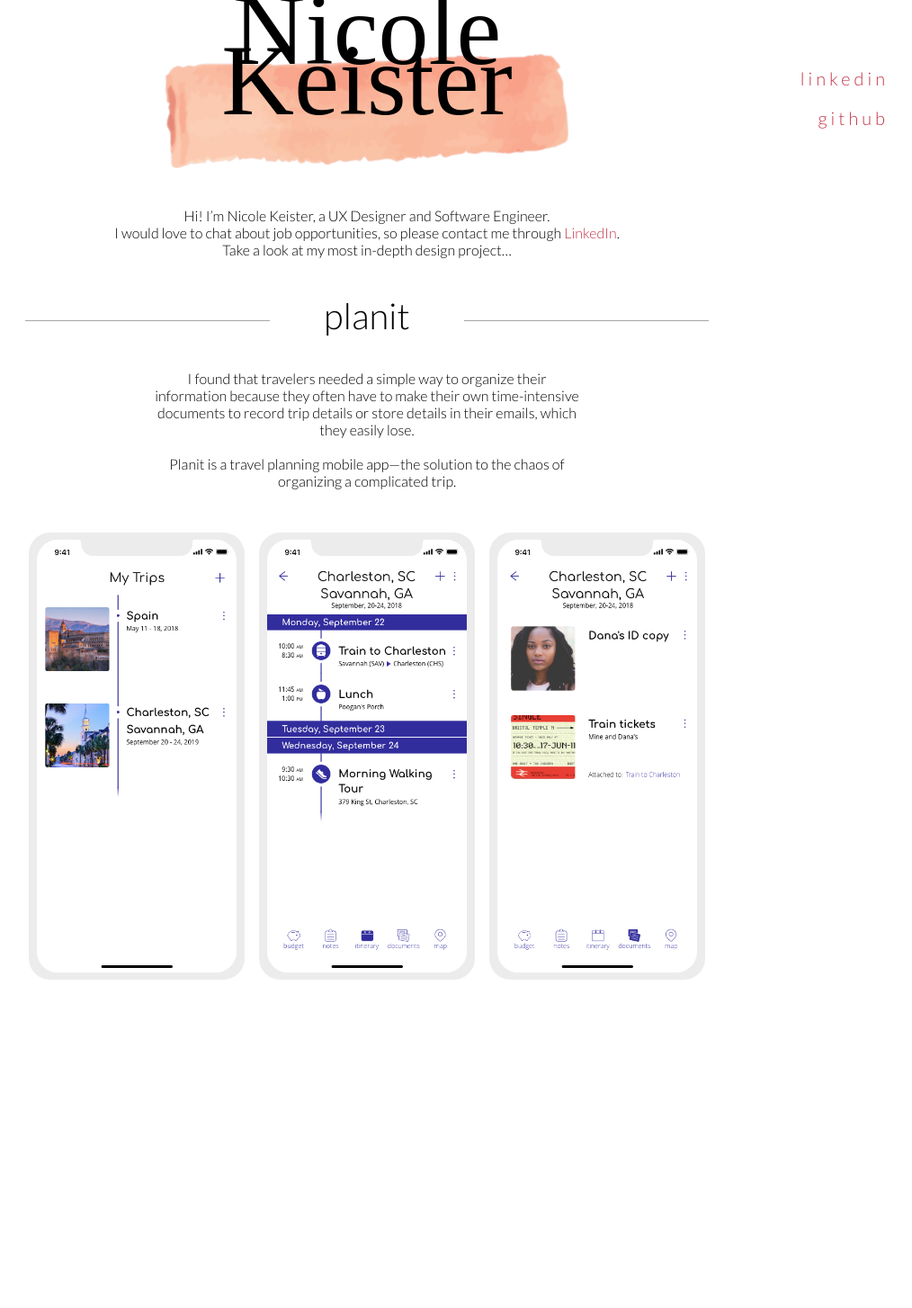
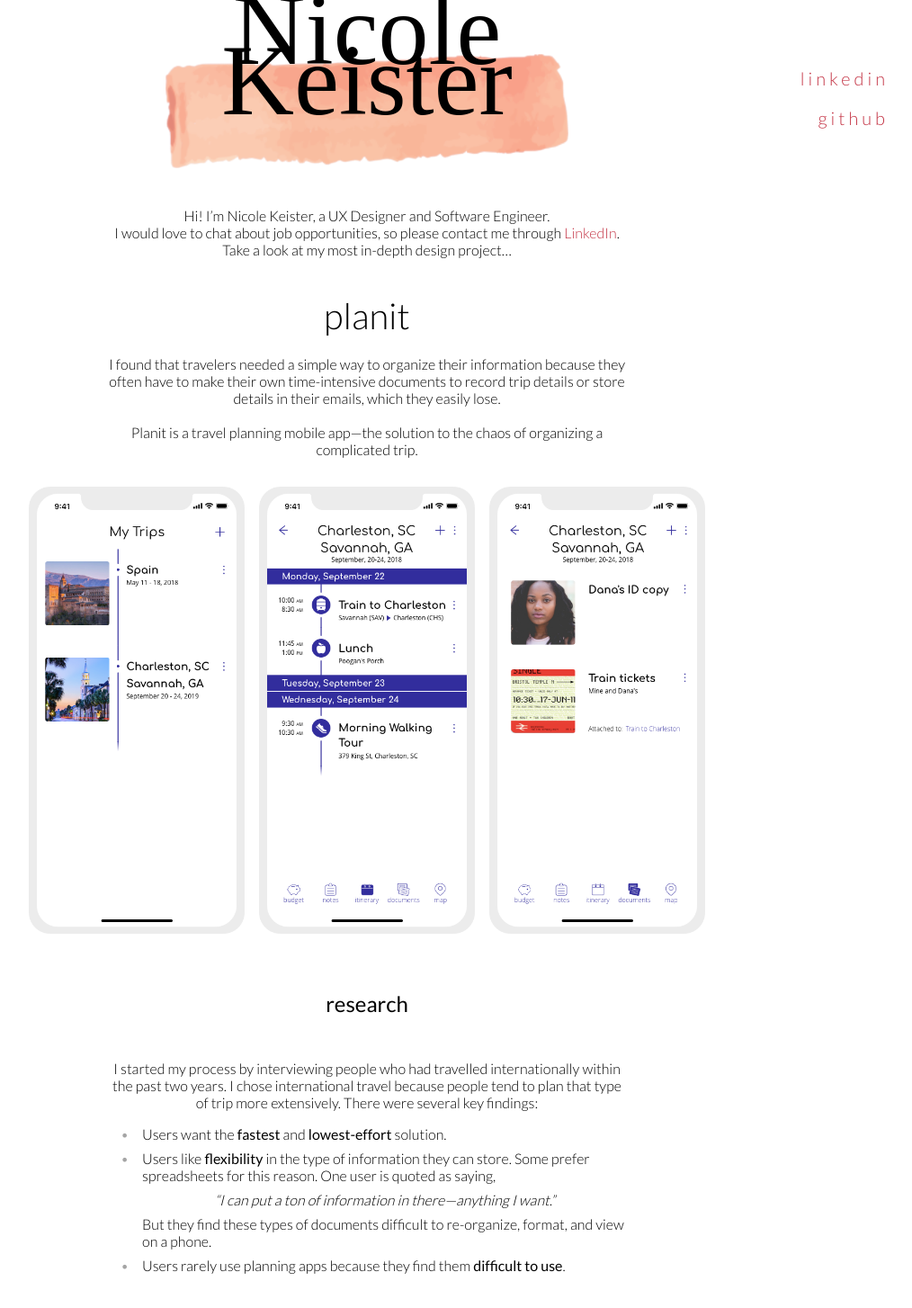
Before and after one commit to nrkeister/portfolio, a React (Create React App) app: page / in a window 1280 px wide. Shown: the top 1454 px of the page at 90% size, without its empty margins (232-1246 px from the left). Before the commit the page ends 1184 px from the top, so only its background shows below. Built offline with nearby package versions, Linux system fonts and the light colour scheme; a web font is replaced by a local one.

Commit message:
Add notes on initial user research

```diff
--- a/src/App.js
+++ b/src/App.js
@@ -15,11 +15,33 @@ class App extends Component {
                 Take a look at my most in-depth design project…
             </p>
         );};
-        const planitIntro1 = 'I found that travelers needed a simple way to organize their information because they ' +
-            'often have to make their own time-intensive documents to record trip details or store details in their ' +
-            'emails, which they easily lose.';
-        const planitIntro2 = 'Planit is a travel planning mobile app—the solution to the chaos of organizing a ' +
-            'complicated trip.';
+
+        const planitInto = () => {return(
+            <p className={'description'}>
+                I found that travelers needed a simple way to organize their information because they often have to
+                make their own time-intensive documents to record trip details or store details in their emails,
+                which they easily lose.<br/><br/>
+                Planit is a travel planning mobile app—the solution to the chaos of organizing a complicated trip.
+            </p>
+        );};
+
+        const research = () => {return(
+            <p className={'description'}>
+                I started my process by interviewing people who had travelled internationally within the past two years.
+                I chose international travel because people tend to plan that type of trip more extensively.
+                There were several key findings:
+                <ul>
+                    <li>Users want the <b>fastest</b> and <b>lowest-effort</b> solution.</li>
+                    <li>Users like <b>flexibility</b> in the type of information they can store. Some prefer
+                        spreadsheets for this reason. One user is quoted as saying,
+                        <div className={'quote'}>“I can put a ton of information in there—anything I want.”</div>
+                        But they find these types of documents difficult to re-organize, format, and view on a phone.</li>
+                    <li>Users rarely use planning apps because they find them <b>difficult to use</b>.</li>
+                </ul>
+            </p>
+        );};
+
+
 
         return (
             <div>
@@ -39,12 +61,14 @@ class App extends Component {
                 </div>
                 {intro()}
                 <div className={'project-title'}>planit</div>
-                <p className={'description'}>{planitIntro1}<br/><br/>{planitIntro2}</p>
+                {planitInto()}
                 <div style={{marginTop: 2 + 'em', marginBottom: 2 + 'em'}} >
                     <img src={tripListFull} style={{width: 15 + 'em', marginRight: 1 + 'em'}} alt="Full trip list"/>
                     <img src={tripItinFull} style={{width: 15 + 'em', marginRight: 1 + 'em'}} alt="Full trip itinerary"/>
                     <img src={tripDocuments} style={{width: 15 + 'em'}} alt="Trip documents"/>
                 </div>
+                <p className={'subheader'}>research</p>
+                {research()}
             </div>
         );
     }
--- a/src/styles/App.css
+++ b/src/styles/App.css
@@ -1,3 +1,4 @@
+@charset "UTF-8";
 body {
   margin: 0;
   padding: 60px;
@@ -9,8 +10,12 @@ body {
   -moz-osx-font-smoothing: grayscale;
 }
 
-.subheader {
+.subheader, b {
   font-weight: 400;
+}
+
+.quote, i {
+  font-style: italic;
 }
 
 a {
@@ -36,6 +41,11 @@ a:before {
 a:hover:before {
   visibility: visible;
   transform: scaleX(1);
+}
+
+.quote {
+  text-align: center;
+  margin: 0.5em 0;
 }
 
 .App {
@@ -85,31 +95,32 @@ a:hover:before {
   transform: scaleX(0);
 }
 
-.project-title:after, .project-title:before {
-  content: "";
-  display: inline-block;
-  width: 50%;
-  vertical-align: middle;
-  border-bottom: 0.5px solid;
-  color: #A5A5A5;
-}
-
 .project-title {
   font-size: 2.5em;
   margin: 1em 5em 0.5em;
   position: relative;
   overflow: hidden;
 }
-.project-title:before {
-  margin: 0 1.5em 0 -55%;
-}
-.project-title:after {
-  margin: 0 -55% 0 1.5em;
+
+.description {
+  margin: 0 25% 0;
+  display: inline-block;
 }
 
-.description {
-  width: 30em;
+ul {
+  text-align: left;
+  list-style: none;
+  padding-left: 2.5em;
+}
+ul li {
+  padding-bottom: 0.5em;
+}
+ul li:before {
+  content: "•";
+  color: #A5A5A5;
   display: inline-block;
+  width: 1.5em;
+  margin-left: -1.5em;
 }
 
 /*# sourceMappingURL=App.css.map */
--- a/src/styles/App.scss
+++ b/src/styles/App.scss
@@ -55,36 +55,38 @@
   }
 }
 
-%title-lines {
-  content: '';
-  display: inline-block;
-  width: 50%;
-  vertical-align: middle;
-  border-bottom: .5px solid;
-  color: $color-gray;
-}
-
 .project-title {
   font-size: 2.5em;
   margin: 1em 5em .5em;
   position: relative;
   overflow: hidden;
-
-  &:before {
-    @extend %title-lines;
-    margin: 0 1.5em 0 -55%;
-  }
-
-  &:after {
-    @extend %title-lines;
-    margin: 0 -55% 0 1.5em;
-  }
 }
 
 .description {
-  width: 30em;
+  margin: 0 25% 0;
   display: inline-block;
 }
 
+ul {
+  text-align: left;
+  list-style: none;
+  padding-left: 2.5em;
+
+  li {
+    padding-bottom: .5em;
+
+    &:before {
+      content: "\2022";
+      color: $color-gray;
+      display: inline-block;
+      width: 1.5em;
+      margin-left: -1.5em;
+    }
+  }
+
+
+}
+
+
 
 /*# sourceMappingURL=App.css.map */
--- a/src/styles/index.scss
+++ b/src/styles/index.scss
@@ -17,6 +17,14 @@ body {
 
 %italic {
   font-style: italic;
+}
+
+b {
+  @extend %bold;
+}
+
+i {
+  @extend %italic;
 }
 
 a {
@@ -45,3 +53,9 @@ a {
     transform: scaleX(1);
   }
 }
+
+.quote {
+  @extend %italic;
+  text-align: center;
+  margin: .5em 0;
+}
```
Also changed, not shown: 1 other file (tests, documents, lock files or other folders).
